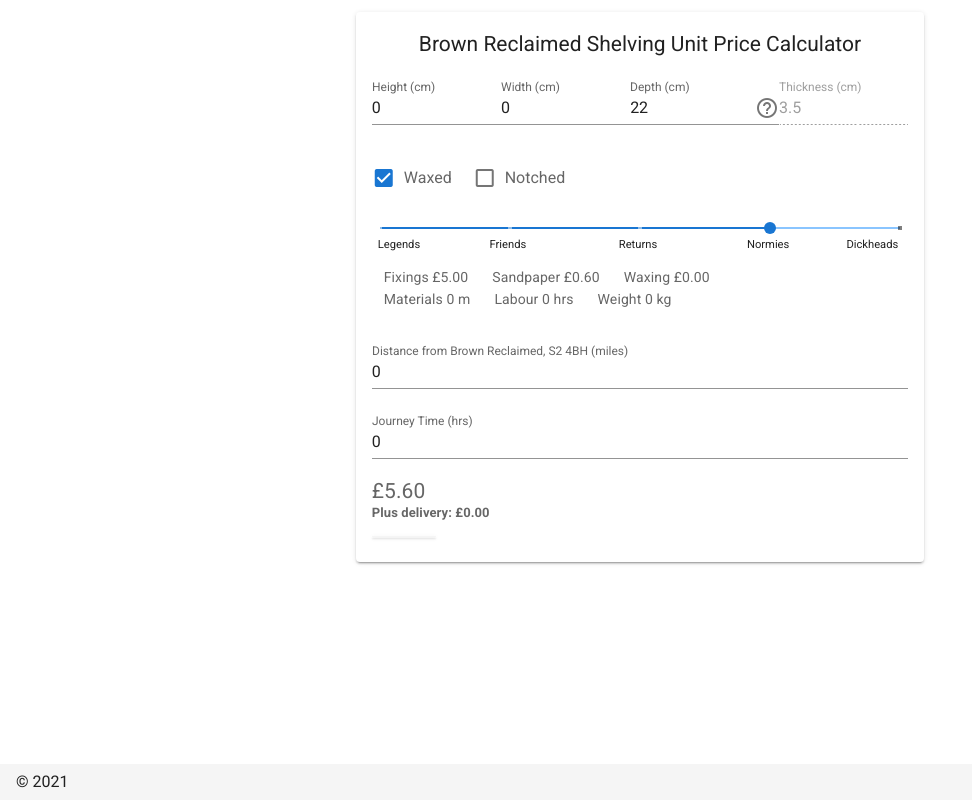
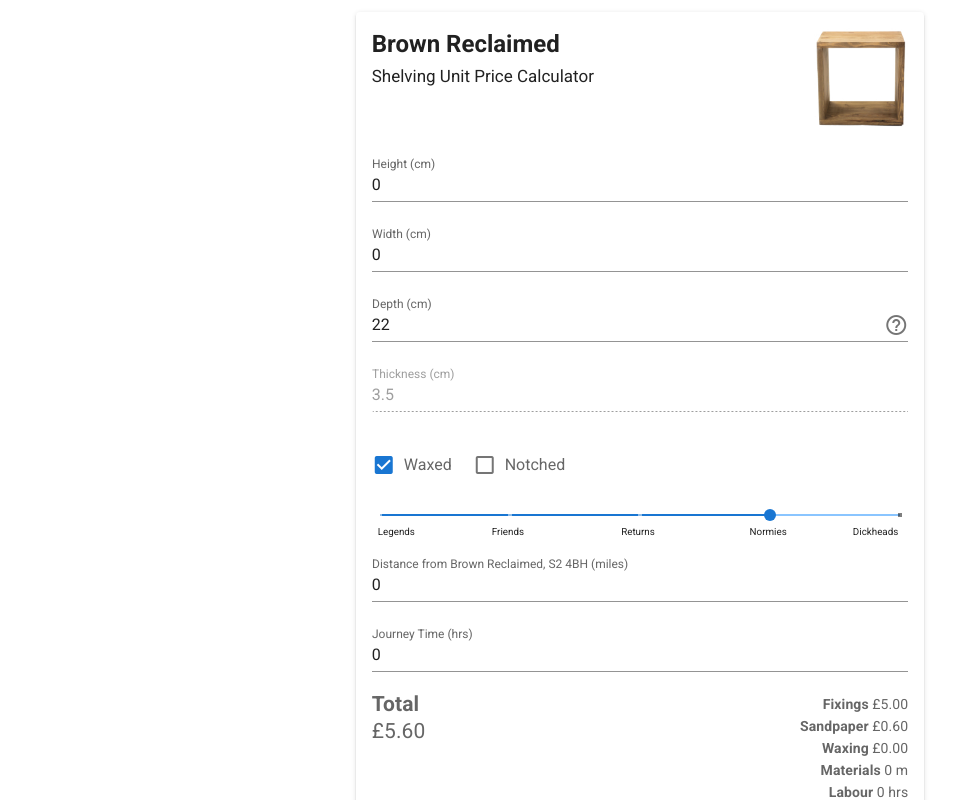
Before and after one commit to saifmode/browncalc, a Nuxt app: page / in a window 1280 px wide. Shown: the top 800 px of the page, without its empty margins (0-972 px from the left). Built offline with nearby package versions, Linux system fonts and the light colour scheme.

Commit message:
Change overall styling

```diff
--- a/components/BrownForm.vue
+++ b/components/BrownForm.vue
@@ -6,8 +6,6 @@
 		      v-model="valid"
 		      lazy-validation
 		    >
-
-				<div style="display: flex">
 
 				<v-text-field
 					v-model="form.height"
@@ -38,8 +36,6 @@
 					value="3.5"
 				/>
 
-				</div>
-
 				<div style="display: flex">
 
 					<v-checkbox
@@ -57,29 +53,13 @@
 
 				<v-slider
 					v-model="form.friendshipLevel"
-					style="font-size: 0.8em"
+					style="font-size: 0.7em"
 					:tick-labels="friendMarkers"
 					:max="friendMarkers.length - 1"
 					step="1"
 					ticks="always"
 					tick-size="4"
 			    />
-
-				<div>
-					<div>
-						<div style="display: flex">
-							<div style="margin: 0 12px">Fixings £{{ getCost(screwsCost) }}</div>
-							<div style="margin: 0 12px">Sandpaper £{{ getCost(sandingBeltsCost) }}</div>
-							<div style="margin: 0 12px">Waxing £{{ getCost(waxCosts) }}</div>
-						</div>
-					</div>
-					<div style="margin-bottom: 34px">
-						<div style="display: flex">
-							<div style="margin: 0 12px">Materials {{scaffLengthMetres }} m</div>
-							<div style="margin: 0 12px">Labour {{ displayedHours }} hrs</div>
-							<div style="margin: 0 12px">Weight {{Math.round(weight*100) /100}} kg</div>
-						</div>
-					</div>
 
 				<v-text-field
 					v-model="form.distance"
@@ -92,16 +72,27 @@
 					type="number"
 				/>
 
-					<div style="font-size: 21px;">
+				<div style="display: flex; width: 100%; justify-content: space-between">
+					<div style="display: static; font-size: 21px;">
+						<div style="margin-bottom: 5px"><b>Total</b></div>
 						£{{ getCost(total) }}
 					</div>
 
-					<div style="font-size: 13px;">
-						<b>Plus delivery: £{{ getCost(deliveryCost) }}</b>
+					<div style="margin-bottom: 21px; text-align: right">
+						<div><b>Fixings</b> £{{ getCost(screwsCost) }}</div>
+						<div><b>Sandpaper</b> £{{ getCost(sandingBeltsCost) }}</div>
+						<div><b>Waxing</b> £{{ getCost(waxCosts) }}</div>
+
+						<div><b>Materials</b> {{scaffLengthMetres }} m</div>
+						<div><b>Labour</b> {{ displayedHours }} hrs</div>
+						<div><b>Weight</b> {{Math.round(weight*100) /100}} kg</div>
 					</div>
 
+				</div>
+
+				<div>Delivery: £{{ getCost(deliveryCost) }}</div>
+
 				<v-btn style="width: 1px; height: 1px"></v-btn>
-				</div>
 
 			</v-form>
 			<v-overlay
--- a/pages/index.vue
+++ b/pages/index.vue
@@ -3,8 +3,18 @@
     <v-col cols="12" sm="8" md="6">
       <v-card>
         <v-card-title class="headline">
-          <div style="width: 100%; text-align: center; white-space: nowrap; font-size: 21px;">
-              Brown Reclaimed Shelving Unit Price Calculator
+          <div style="display: flex; justify-content: space-between; width: 100%;">
+            <div>
+              <div>
+                <b>Brown Reclaimed</b>
+              </div>
+              <div style="font-size: 17px;">
+                  Shelving Unit Price Calculator
+              </div>
+            </div>
+            <div>
+              <img src="breclaimed-sm.jpg" width="94">
+            </div>
           </div>
         </v-card-title>
         <v-card-text>
```
Also changed, not shown: static/breclaimed-sm.jpg (added), static/breclaimed.jpg (deleted). Lines whose indentation alone changed are shown as unchanged.
